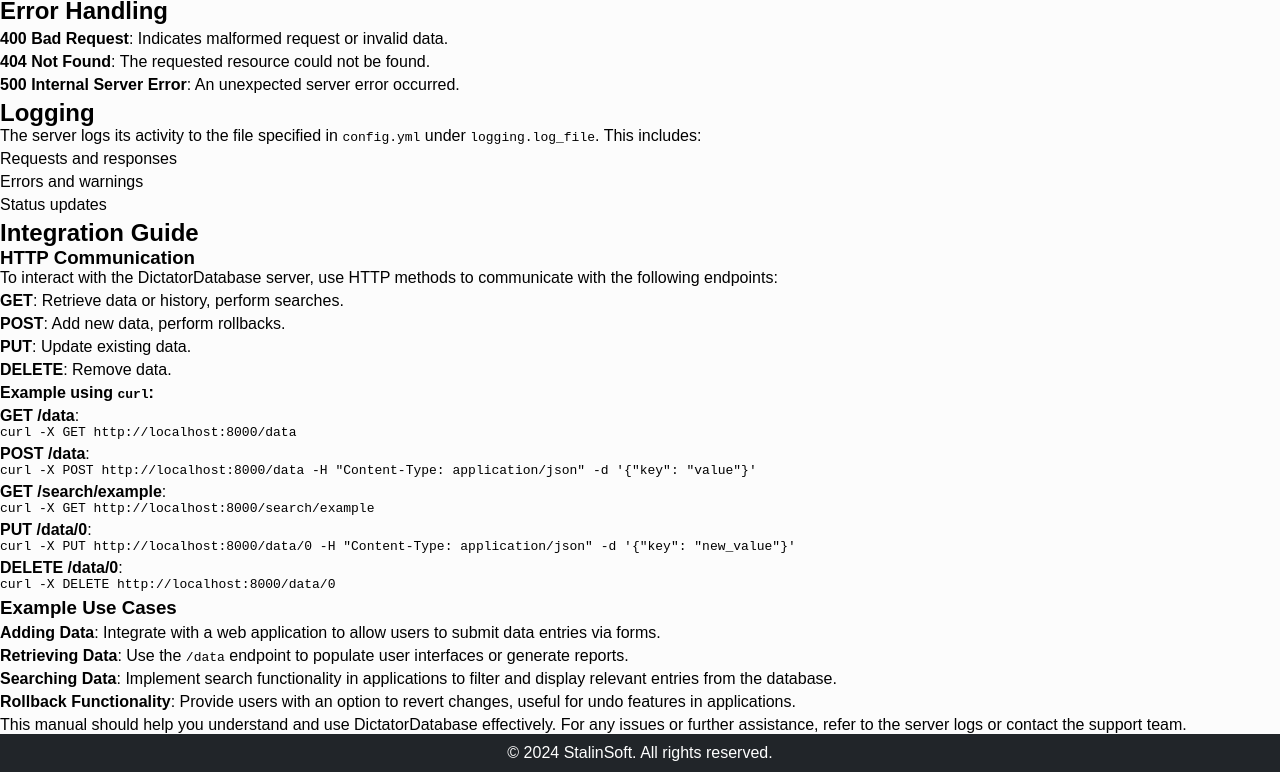
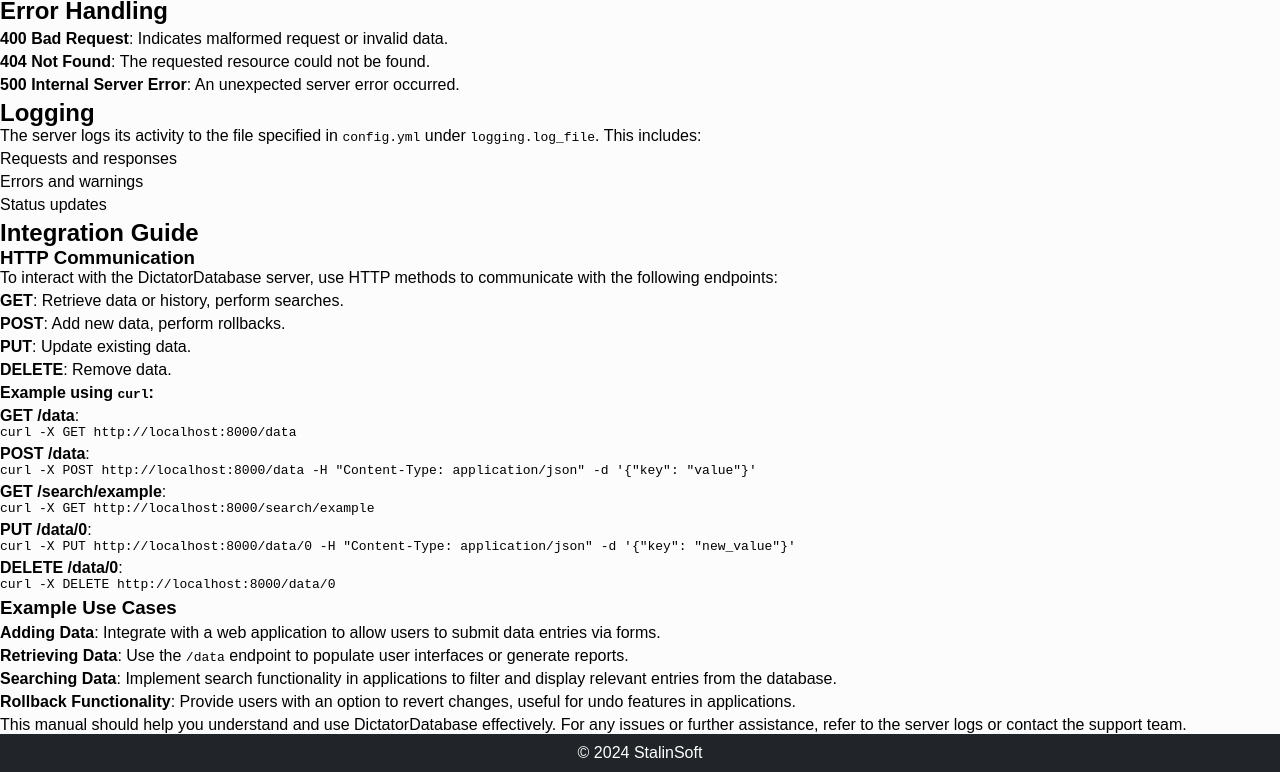
Before and after one commit to NietVic/StalinSoft-WS, a plain HTML site: page ddb_manual_en.html in a window 1280 px wide. Shown: the part 2472-3244 px from the top of the page. Drawn offline with Linux system fonts and the light colour scheme.

Commit message:
Update ddb_manual_en.html

```diff
--- a/ddb_manual_en.html
+++ b/ddb_manual_en.html
@@ -251,7 +251,9 @@ logging:
 
     <p>This manual should help you understand and use DictatorDatabase effectively. For any issues or further assistance, refer to the server logs or contact the support team.</p>
      <footer>
-            <p>&copy; 2024 StalinSoft. All rights reserved.</p>
+            <div class="container">
+                <p>&copy; 2024 StalinSoft</p>
+            </div>
         </footer>
 </body>
 </html>
```
